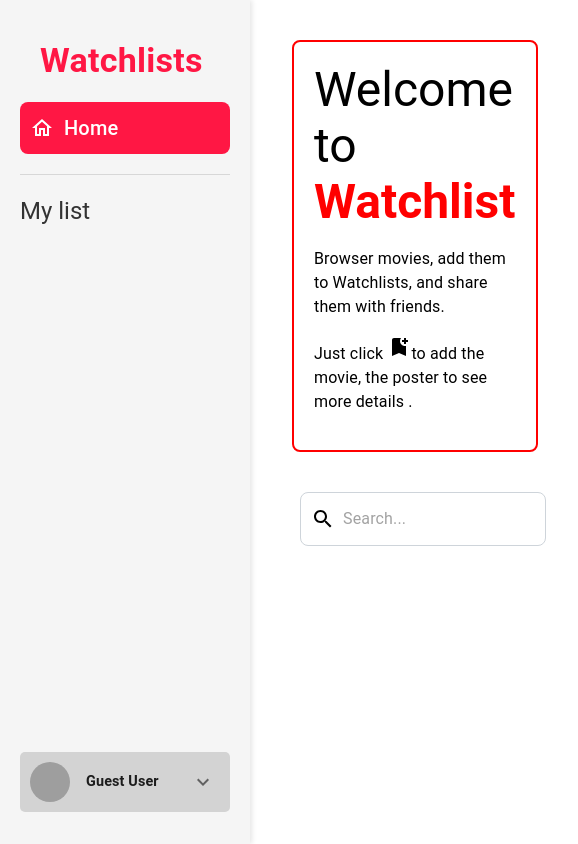
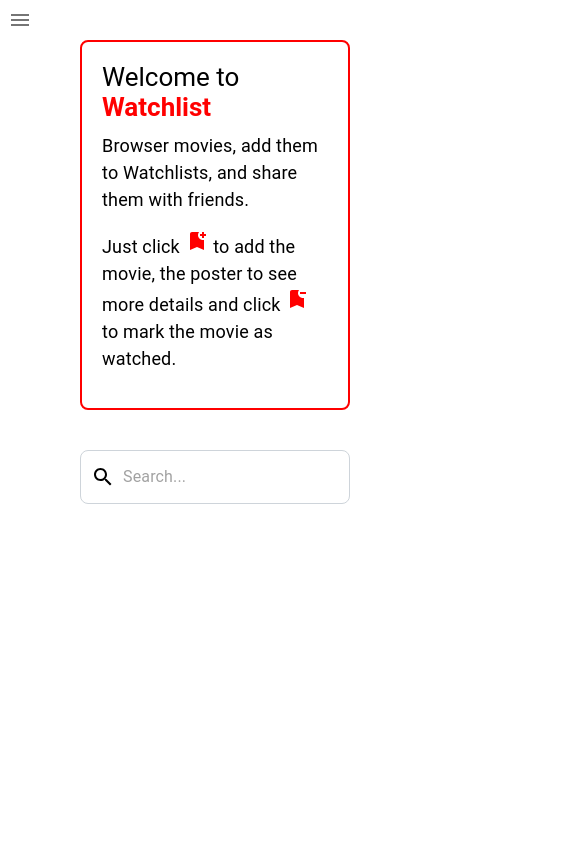
Before and after one commit to thissudhir/Watchlist, a React (Vite) app: page / in a window 390 px wide. Shown: the whole page, 578 px wide, since content can reach past the window. Built offline with nearby package versions, Linux system fonts and the light colour scheme; grey boxes are pictures that could not be loaded.

Commit message:
Made responsive

```diff
--- a/src/App.css
+++ b/src/App.css
@@ -3,9 +3,3 @@
   padding: 0;
   box-sizing: border-box;
 }
-
-.link {
-  text-decoration: none;
-
-  color: 'white';
-}
--- a/src/App.jsx
+++ b/src/App.jsx
@@ -1,4 +1,4 @@
-import { Box, Divider, Typography } from "@mui/material";
+import { Box } from "@mui/material";
 import {
   BrowserRouter,
   Navigate,
@@ -20,12 +20,7 @@ const Layout = () => {
       <Box>
         <SideBar />
       </Box>
-      <Divider
-        orientation="vertical"
-        flexItem
-        sx={{ borderRightWidth: 2, backgroundColor: "#f0f0f0" }}
-      />
-      <Box sx={{ flexGrow: 1, marginLeft: "250px" }}>
+      <Box sx={{ flexGrow: 1, marginLeft: { xs: "0", sm: "0", md: "250px" } }}>
         <Outlet />
       </Box>
     </Box>
--- a/src/components/Home.jsx
+++ b/src/components/Home.jsx
@@ -1,8 +1,7 @@
 import { Box, Typography } from "@mui/material";
 import React from "react";
-import MovieCard from "./MovieCard";
 import Search from "./Search";
-import { BookmarkAdd } from "@mui/icons-material";
+import { BookmarkAdd, BookmarkRemove } from "@mui/icons-material";
 
 const Home = () => {
   return (
@@ -15,22 +14,39 @@ const Home = () => {
           marginBottom: "40px",
         }}
       >
-        <Typography variant="h3" gutterBottom>
+        <Typography
+          variant="h3"
+          sx={{ fontSize: { xs: "26px", sm: "32px", md: "48px" } }}
+          gutterBottom
+        >
           Welcome to{" "}
           <Typography
             variant="h3"
             component="span"
-            sx={{ color: "red", fontWeight: "bold" }}
+            sx={{
+              color: "red",
+              fontWeight: "bold",
+              fontSize: { xs: "26px", sm: "32px", md: "48px" },
+            }}
           >
             Watchlist
           </Typography>
         </Typography>
-        <Typography variant="body1" paragraph>
+        <Typography
+          variant="body1"
+          sx={{ fontSize: { xs: "18px", sm: "26px", md: "32px" } }}
+          paragraph
+        >
           Browser movies, add them to Watchlists, and share them with friends.
         </Typography>
-        <Typography variant="body1" paragraph>
-          Just click <BookmarkAdd />
-          to add the movie, the poster to see more details .
+        <Typography
+          variant="body1"
+          sx={{ fontSize: { xs: "18px", sm: "26px", md: "32px" } }}
+          paragraph
+        >
+          Just click <BookmarkAdd sx={{ color: "red" }} /> to add the movie, the
+          poster to see more details and click{" "}
+          <BookmarkRemove sx={{ color: "red" }} /> to mark the movie as watched.
         </Typography>
       </Box>
       <Search />
--- a/src/components/MovieCard.jsx
+++ b/src/components/MovieCard.jsx
@@ -6,32 +6,37 @@ import {
   Typography,
   CardActions,
   Button,
+  useMediaQuery,
 } from "@mui/material";
 import { GlobalContext } from "../context/GlobalContext";
-import { Bookmark, BookmarkAdd } from "@mui/icons-material";
+import { BookmarkAdd } from "@mui/icons-material";
 import { useNavigate } from "react-router-dom";
+
 const MovieCard = ({ movie }) => {
   const navigate = useNavigate();
   const { addMovieToWatchlist, watchlist } = useContext(GlobalContext);
   let storedMovie = watchlist.find((o) => o.imdbID === movie.imdbID);
   const addButtonDisabled = storedMovie ? true : false;
-
+  const isSmallScreen = useMediaQuery("(max-width: 768px)");
   const handleCardClick = () => {
     navigate(`/movie/${movie.imdbID}`);
   };
+
   const handleButtonClick = (event) => {
     event.stopPropagation();
     addMovieToWatchlist(movie);
   };
+
   return (
     <Card
       sx={{
-        width: 345,
-        margin: "16px",
+        width: { xs: "100%", sm: 345 },
+        margin: { xs: "8px 0", sm: "16px" },
         position: "relative",
         "&:hover .hover-button": {
-          opacity: 1,
+          opacity: isSmallScreen ? 0 : 1,
         },
+        cursor: "pointer",
       }}
       onClick={handleCardClick}
     >
@@ -40,12 +45,26 @@ const MovieCard = ({ movie }) => {
         height="auto"
         image={movie.Poster}
         alt={movie.Title}
+        sx={{ borderTopLeftRadius: "4px", borderTopRightRadius: "4px" }}
       />
       <CardContent>
-        <Typography gutterBottom variant="h5" component="div">
+        <Typography
+          gutterBottom
+          variant="h6"
+          component="div"
+          sx={{
+            fontSize: { xs: "1rem", sm: "1.25rem" },
+          }}
+        >
           {movie.Title}
         </Typography>
-        <Typography variant="body2" color="text.secondary">
+        <Typography
+          variant="body2"
+          color="text.secondary"
+          sx={{
+            fontSize: { xs: "0.875rem", sm: "1rem" },
+          }}
+        >
           {movie.Year}
         </Typography>
       </CardContent>
@@ -54,13 +73,13 @@ const MovieCard = ({ movie }) => {
           position: "absolute",
           top: -12,
           left: -25,
-          opacity: 0,
+          opacity: isSmallScreen ? 1 : 0,
           transition: "opacity 0.3s",
         }}
         className="hover-button"
       >
         <Button
-          size="small"
+          size="large"
           sx={{
             color: "red",
           }}
--- a/src/components/ResultCard .jsx
+++ b/src/components/ResultCard .jsx
@@ -1,10 +1,17 @@
 import React, { useContext } from "react";
-import { Card, CardMedia, CardActions, Button } from "@mui/material";
+import {
+  Card,
+  CardMedia,
+  CardActions,
+  Button,
+  useMediaQuery,
+} from "@mui/material";
 import { BookmarkRemove } from "@mui/icons-material";
 import { GlobalContext } from "../context/GlobalContext";
 
 export const ResultCard = ({ movie, type }) => {
   const { removeMovieFromWatchlist } = useContext(GlobalContext);
+  const isSmallScreen = useMediaQuery("(max-width: 768px)");
   return (
     <Card
       sx={{
@@ -12,7 +19,7 @@ export const ResultCard = ({ movie, type }) => {
         margin: "16px",
         position: "relative",
         "&:hover .hover-button": {
-          opacity: 1,
+          opacity: isSmallScreen ? 0 : 1,
         },
       }}
     >
@@ -27,13 +34,13 @@ export const ResultCard = ({ movie, type }) => {
           position: "absolute",
           top: -12,
           left: -25,
-          opacity: 0,
+          opacity: isSmallScreen ? 1 : 0,
           transition: "opacity 0.3s",
         }}
         className="hover-button"
       >
         <Button
-          size="small"
+          size="large"
           sx={{
             color: "red",
           }}
--- a/src/components/Search.jsx
+++ b/src/components/Search.jsx
@@ -40,7 +40,6 @@ const Search = () => {
           border: "1px solid #ced4da",
           borderRadius: "8px",
           padding: "10px 10px",
-          margin: "8px",
           width: "100%",
         }}
       >
--- a/src/components/SideBar.jsx
+++ b/src/components/SideBar.jsx
@@ -8,12 +8,15 @@ import {
   Tooltip,
   MenuItem,
   Menu,
+  Drawer,
+  useMediaQuery,
 } from "@mui/material";
 import {
   HomeOutlined,
   Logout,
   KeyboardArrowDown,
   Login,
+  Menu as MenuIcon,
 } from "@mui/icons-material";
 import { Link } from "react-router-dom";
 import { GlobalContext } from "../context/GlobalContext";
@@ -21,29 +24,19 @@ import { GlobalContext } from "../context/GlobalContext";
 const SideBar = () => {
   const { user, logoutUser } = useContext(GlobalContext);
   const [anchorEl, setAnchorEl] = useState(null);
-
+  const [drawerOpen, setDrawerOpen] = useState(false);
+  const isSmallScreen = useMediaQuery("(max-width: 768px)");
   const handleClick = (event) => {
     setAnchorEl(event.currentTarget);
   };
-
+  const toggleDrawer = () => {
+    setDrawerOpen(!drawerOpen);
+  };
   const handleClose = () => {
     setAnchorEl(null);
   };
-
-  return (
-    <Box
-      component="nav"
-      padding={"20px"}
-      sx={{
-        position: "fixed",
-        top: 0,
-        left: 0,
-        height: "100%",
-        backgroundColor: "#f5f5f5",
-        width: "250px",
-        boxShadow: "2px 0 5px rgba(0,0,0,0.1)",
-      }}
-    >
+  const drawerContent = (
+    <Box role="presentation">
       <Box margin={"20px"}>
         <Typography variant="h4" fontWeight={"bold"} color={"#ff1744"}>
           Watchlists
@@ -66,6 +59,7 @@ const SideBar = () => {
           component={Link}
           to={"/"}
           sx={{ marginLeft: "10px", textDecoration: "none", color: "white" }}
+          onClick={toggleDrawer}
         >
           Home
         </Typography>
@@ -81,6 +75,7 @@ const SideBar = () => {
             color: "#333",
             "&:hover": { color: "#ff1744" },
           }}
+          onClick={toggleDrawer}
         >
           My list
         </Typography>
@@ -97,7 +92,7 @@ const SideBar = () => {
           width: "calc(100% - 40px)",
         }}
       >
-        <Avatar src="/path-to-user-image.jpg" />
+        <Avatar />
         <Box sx={{ ml: 2, flexGrow: 1 }}>
           <Typography fontWeight="bold" fontSize="0.9rem" color="text.primary">
             {user ? user : "Guest User"}
@@ -115,16 +110,22 @@ const SideBar = () => {
           onClick={handleClose}
         >
           {!user ? (
-            <Link
+            <MenuItem
+              component={Link}
               to={"/login"}
-              style={{ textDecoration: "none", color: "inherit" }}
+              sx={{ textDecoration: "none", color: "inherit" }}
+              onClick={toggleDrawer}
             >
-              <MenuItem>
-                <Login fontSize="small" sx={{ mr: 1 }} /> Login
-              </MenuItem>
-            </Link>
+              <Login fontSize="small" sx={{ mr: 1 }} /> Login
+            </MenuItem>
           ) : (
-            <MenuItem onClick={logoutUser}>
+            <MenuItem
+              onClick={() => {
+                logoutUser();
+
+                toggleDrawer();
+              }}
+            >
               <Logout fontSize="small" sx={{ mr: 1 }} /> Logout
             </MenuItem>
           )}
@@ -132,6 +133,45 @@ const SideBar = () => {
       </Box>
     </Box>
   );
+
+  return (
+    <>
+      {isSmallScreen ? (
+        <>
+          <IconButton onClick={toggleDrawer}>
+            <MenuIcon />
+          </IconButton>{" "}
+          <Drawer open={drawerOpen} onClose={toggleDrawer}>
+            <Box
+              sx={{
+                width: 250,
+                padding: "20px",
+                height: "100vh",
+              }}
+            >
+              {drawerContent}
+            </Box>
+          </Drawer>
+        </>
+      ) : (
+        <Box
+          component="nav"
+          padding={"20px"}
+          sx={{
+            position: "fixed",
+            top: 0,
+            left: 0,
+            height: "100%",
+            backgroundColor: "#f5f5f5",
+            width: "250px",
+            boxShadow: "2px 0 5px rgba(0,0,0,0.1)",
+          }}
+        >
+          {drawerContent}
+        </Box>
+      )}
+    </>
+  );
 };
 
 export default SideBar;
--- a/src/components/Watchlist.jsx
+++ b/src/components/Watchlist.jsx
@@ -8,8 +8,13 @@ const Watchlist = () => {
   return (
     <Box>
       <Typography
-        variant="h2"
-        sx={{ margin: "20px", textAlign: "center", color: "red" }}
+        variant="h1"
+        sx={{
+          margin: "20px",
+          textAlign: "center",
+          color: "red",
+          fontSize: { xs: "26px", sm: "32px", md: "48px" },
+        }}
       >
         Your Watchlist
       </Typography>
@@ -28,7 +33,12 @@ const Watchlist = () => {
       ) : (
         <Typography
           variant="h1"
-          sx={{ textAlign: "center", margin: "20px", color: "lightgray" }}
+          sx={{
+            textAlign: "center",
+            margin: "20px",
+            color: "lightgray",
+            fontSize: { xs: "26px", sm: "32px", md: "48px" },
+          }}
         >
           Your watchlist is empty. Add now!
         </Typography>
```
Also changed, not shown: src/components/MovieDetails.jsx (+29 -4 lines).
